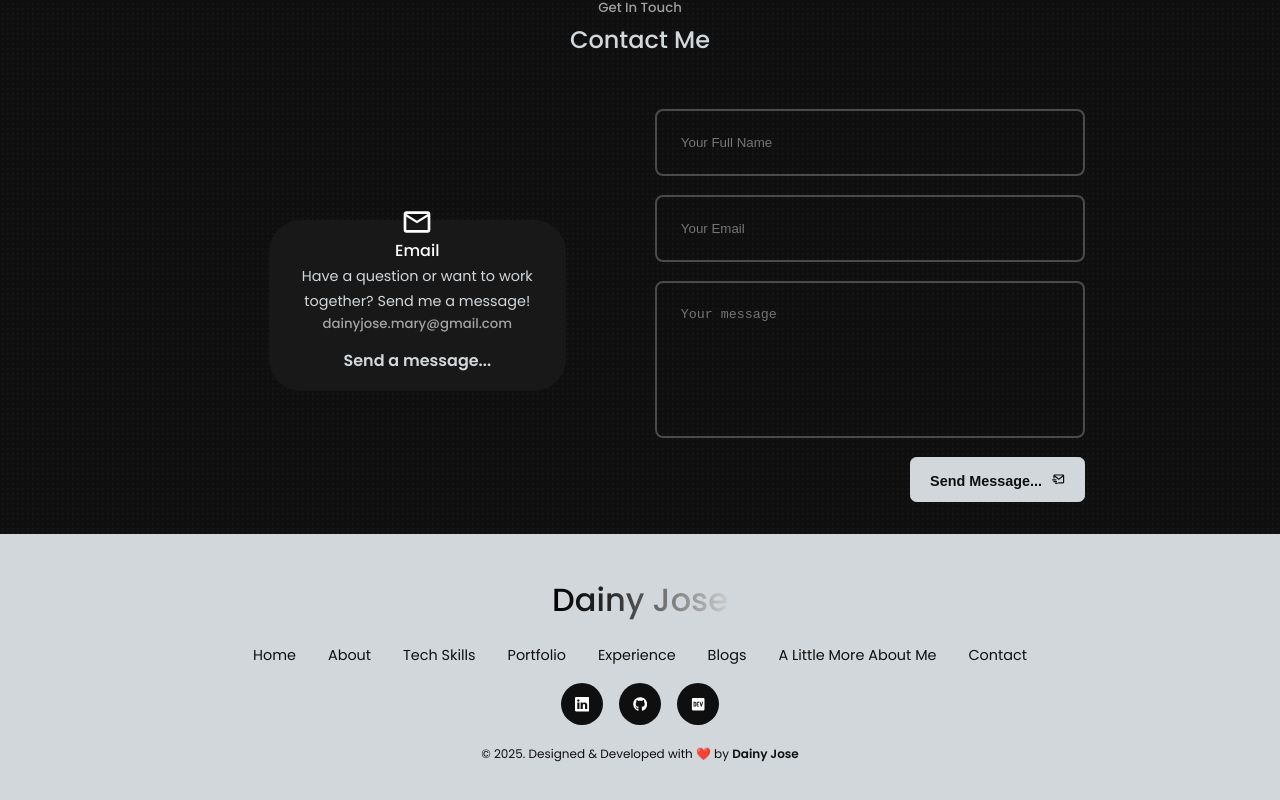
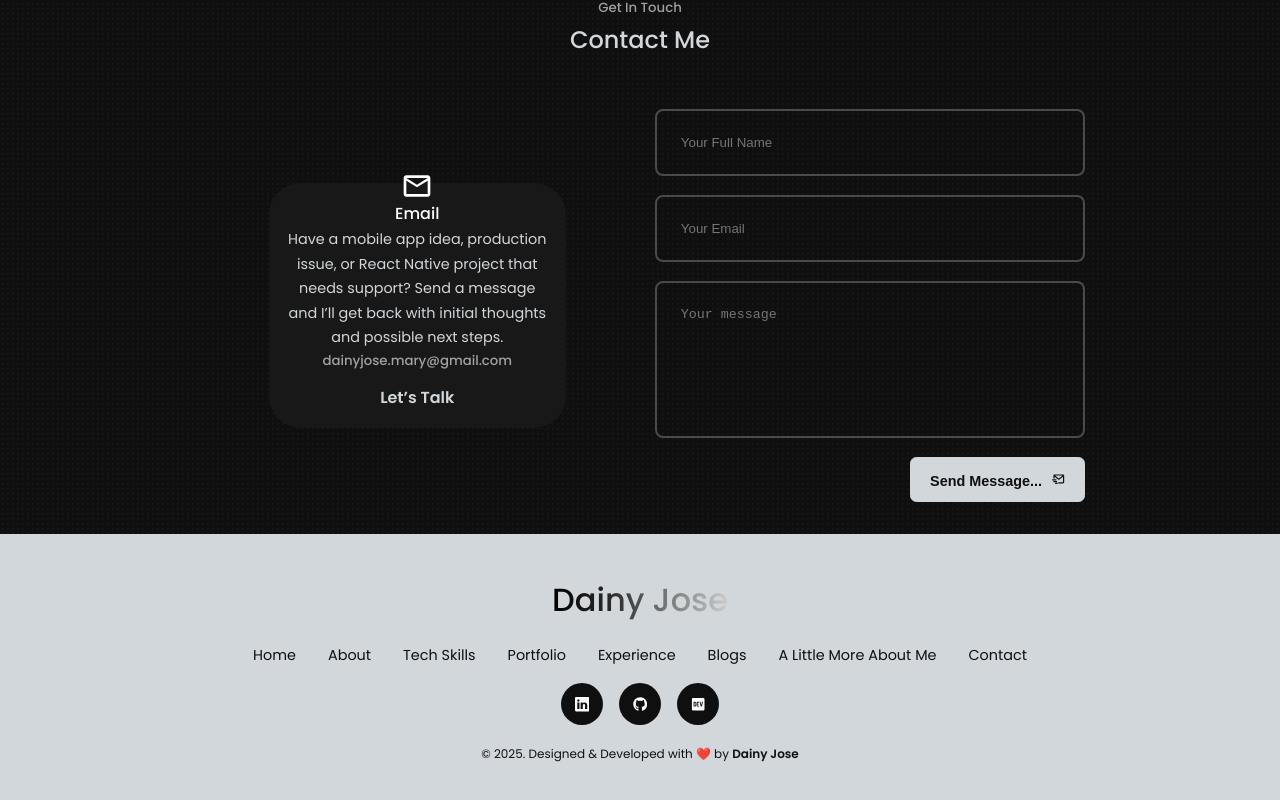
Before and after one commit to dainyjose/my-portfolio, a React (Vite) app: page / in a window 1280 px wide. Shown: the part 5124-5924 px from the top of the page. Built offline with nearby package versions, Linux system fonts and the light colour scheme.

Commit message:
feat: enhance contact section content and user interaction

```diff
--- a/src/components/contact/Contact.tsx
+++ b/src/components/contact/Contact.tsx
@@ -26,7 +26,7 @@ const Contact = () => {
       (error) => {
         // console.log("Email error:", error.text);
         setMessageStatus("error");
-      }
+      },
     );
   };
 
@@ -39,11 +39,15 @@ const Contact = () => {
           <article className="contact__option">
             <MdOutlineEmail className="contact__option-icon" />
             <h4>Email</h4>
-            <p>Have a question or want to work together? Send me a message!</p>
+            <p>
+              Have a mobile app idea, production issue, or React Native project
+              that needs support? Send a message and I’ll get back with initial
+              thoughts and possible next steps.
+            </p>
 
             <h5>dainyjose.mary@gmail.com</h5>
             <a href="mailto:dainyjose.mary@gmail.com?subject=Contact%20from%20Portfolio">
-              Send a message...
+              Let’s Talk
             </a>
           </article>
         </div>
```
